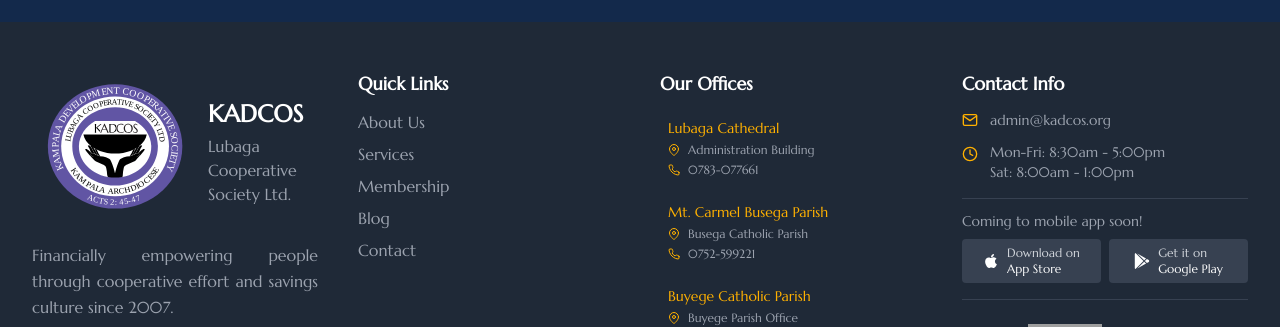
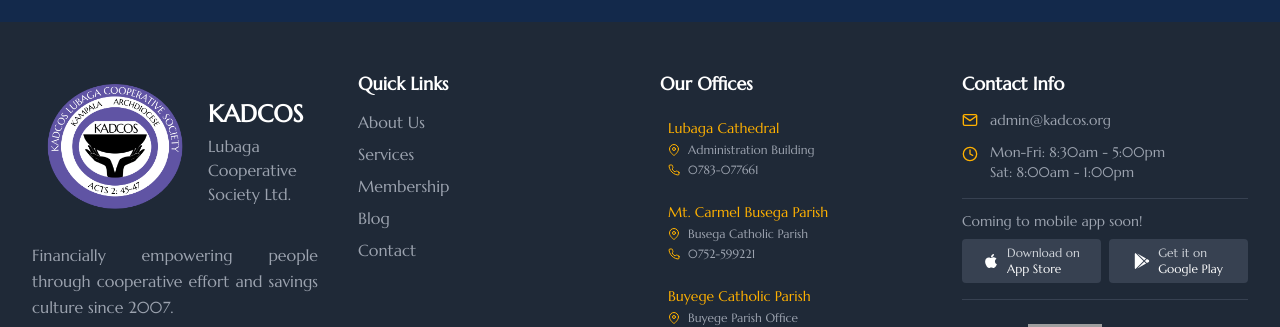
Before and after one commit to marksemakula/kadcos2025, a React (Vite) app: page /#/managers-message in a window 1280 px wide. Shown: the part 1888-2215 px from the top of the page. Built offline with nearby package versions, Linux system fonts and the light colour scheme; grey boxes are pictures that could not be loaded.

Commit message:
Update Footer.jsx

```diff
--- a/src/components/Footer.jsx
+++ b/src/components/Footer.jsx
@@ -36,7 +36,7 @@
             <div className="flex flex-col items-start mb-4">
               <div className="flex items-center space-x-4 mb-3">
                 <img
-                  src="/images/KADCOS  1-01.svg"
+                  src="/images/KADCOS-02.png"
                   alt="KADCOS Logo"
                   className="h-40 w-auto"
                 />
```
